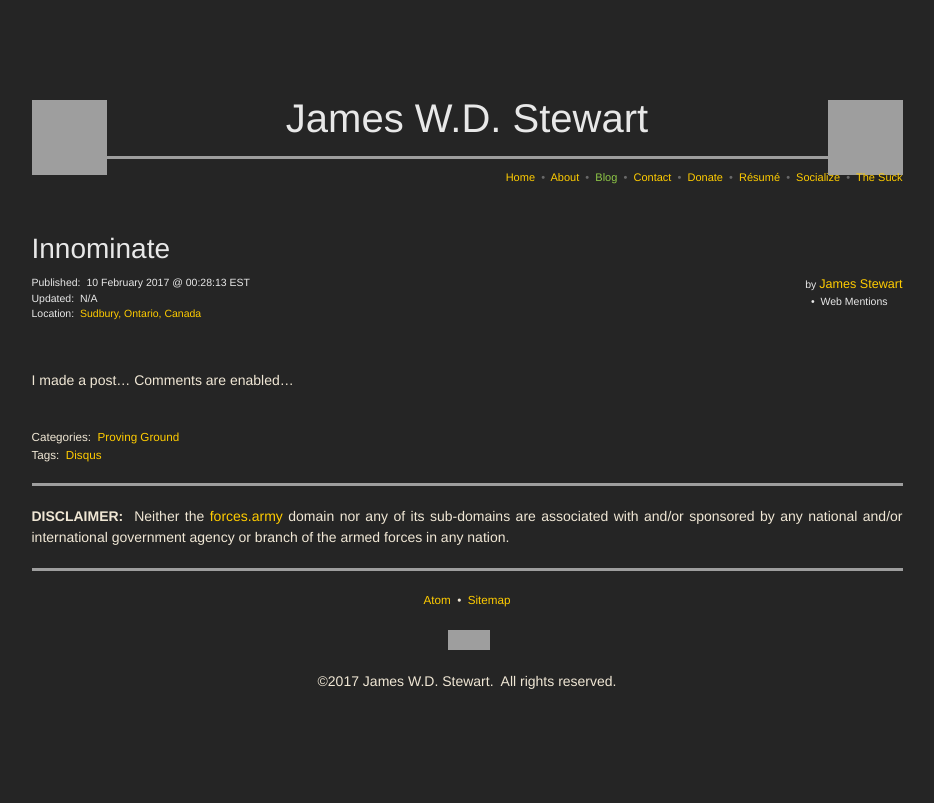
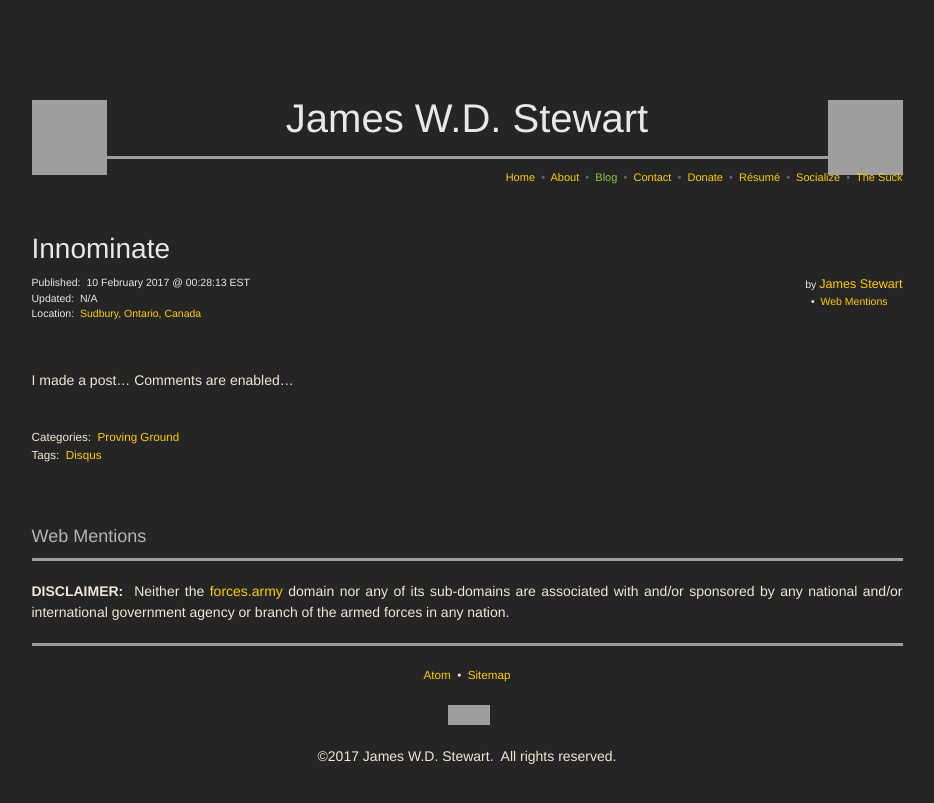
Before and after one commit to jwds1978/jwds1978.github.io, a Jekyll site: the page built from _posts/2017-02-10-innominate.md, in a window 1280 px wide, cut to the strip 0-803 px from the top of the page. Shown: the whole strip, without its empty margins (173-1107 px from the left). Built offline with Jekyll 4.4.1, drawn with Linux system fonts in a browser that asks for light colours; nearby versions of some CDN libraries; some web fonts are replaced; comment, search, counter and statistics services are not loaded; the repository's description, which GitHub fills in, is left out; grey boxes are pictures that could not be loaded.

Commit message:
Web mention stuff.

```diff
--- a/_layouts/default.html
+++ b/_layouts/default.html
@@ -119,7 +119,9 @@
     {% if page.url == "/social/" %}
     <script async charset="utf-8" src="//platform.twitter.com/widgets.js"></script>
     {% endif %}
+    {% if page.url contains "/blog/" and page.url != "/blog/" %}
     <script async src="//webmention.io/js/mentions.js" type="text/javascript"></script>
+    {% endif %}
     {% if site.google_analytics %}
     <script type="text/javascript">
       var gaJsHost = "https:" == document.location.protocol ? "https://ssl." : "http://www.";
--- a/_layouts/post.html
+++ b/_layouts/post.html
@@ -17,8 +17,8 @@ layout: default
   <h6>
     <span style="float: right;">
       by <span class="p-author" style="font-size: larger;">{% if pageAuthor.hyperlink.uri %}<a href="{{ pageAuthor.hyperlink.uri }}" {% if pageAuthors != "jwds" %}target="_blank"{% else %}rel="me"{% endif %} title="{{ pageAuthor.hyperlink.title | escape }}">{% endif %}{{ pageAuthor.name | escape }}{% if pageAuthor.hyperlink.uri %}</a>{% endif %}</span><br />
-      {% if page.comments %}<a data-disqus-identifier="{{ page.url }}" href="{{ site.url }}{{ page.url }}#disqus_thread" rel="me"></a>&nbsp; &bull;&nbsp;{% endif %}
-      <span data-webmention-count data-url="{{ site.url }}{{ page.url }}"></span> Web Mentions
+      {% if page.comments %}<a data-disqus-identifier="{{ page.url }}" href="{{ site.url }}{{ page.url }}#disqus_thread" rel="me" title=""></a>&nbsp; &bull;&nbsp;{% endif %}
+      <a href="{{ site.url }}{{ page.url }}#web-mentions" rel="me" title=""><span data-webmention-count data-url="{{ site.url }}{{ page.url }}"></span> Web Mentions</a>
     </span>
     Published:&nbsp; <time class="dt-published" datetime="{{ page.date | date_to_xmlschema }}">{{ page.date | date: "%d %B %Y @ %T %Z" }}</time><br />
     Updated:&nbsp; {% if pageDatePublished != pageDateModified %}<time class="dt-updated" datetime="{{ page.last_modified_at | date_to_xmlschema }}">{{ page.last_modified_at | date: "%d %B %Y @ %T %Z" }}</time>{% else %}N/A{% endif %}<br />
@@ -75,6 +75,8 @@ layout: default
 <noscript>Please enable JavaScript to view the <a href="https://disqus.com/?ref_noscript" target="_blank">comments powered by Disqus.</a></noscript>
 <!--/sse-->
 {% endif %}
+<p>&nbsp;</p>
+<h3 id="web-mentions">Web Mentions</h3>
 <script>
   var commentContainerSelector = "#comments ul";
   if ($(commentContainerSelector).length > 0 && "WebSocket" in window) {
@@ -84,7 +86,7 @@ layout: default
     }, ws.onmessage = function (a) {
       var b = JSON.parse(a.data);
       if (b && "webmention" == b.type) {
-        var c = $("<li/>").html('<a href="' + b.author.url + '"><img src="' + b.author.photo + '" width="48"></a> <a href="' + b.author.url + '">' + b.author.name + "</a><br />" + b.content + '<br /><a href="' + b.url + '">' + b.published + "</a>");
+        var c = $("<li/>").html('<a href="' + b.author.url + '"><img src="' + b.author.photo + '" width="48" /></a> <a href="' + b.author.url + '">' + b.author.name + "</a><br />" + b.content + '<br /><a href="' + b.url + '">' + b.published + "</a>");
         0 == $("#" + b.element_id).length ? $(commentContainerSelector).append(c) : $("#" + b.element_id + " li").html(c)
       }
     }
```
